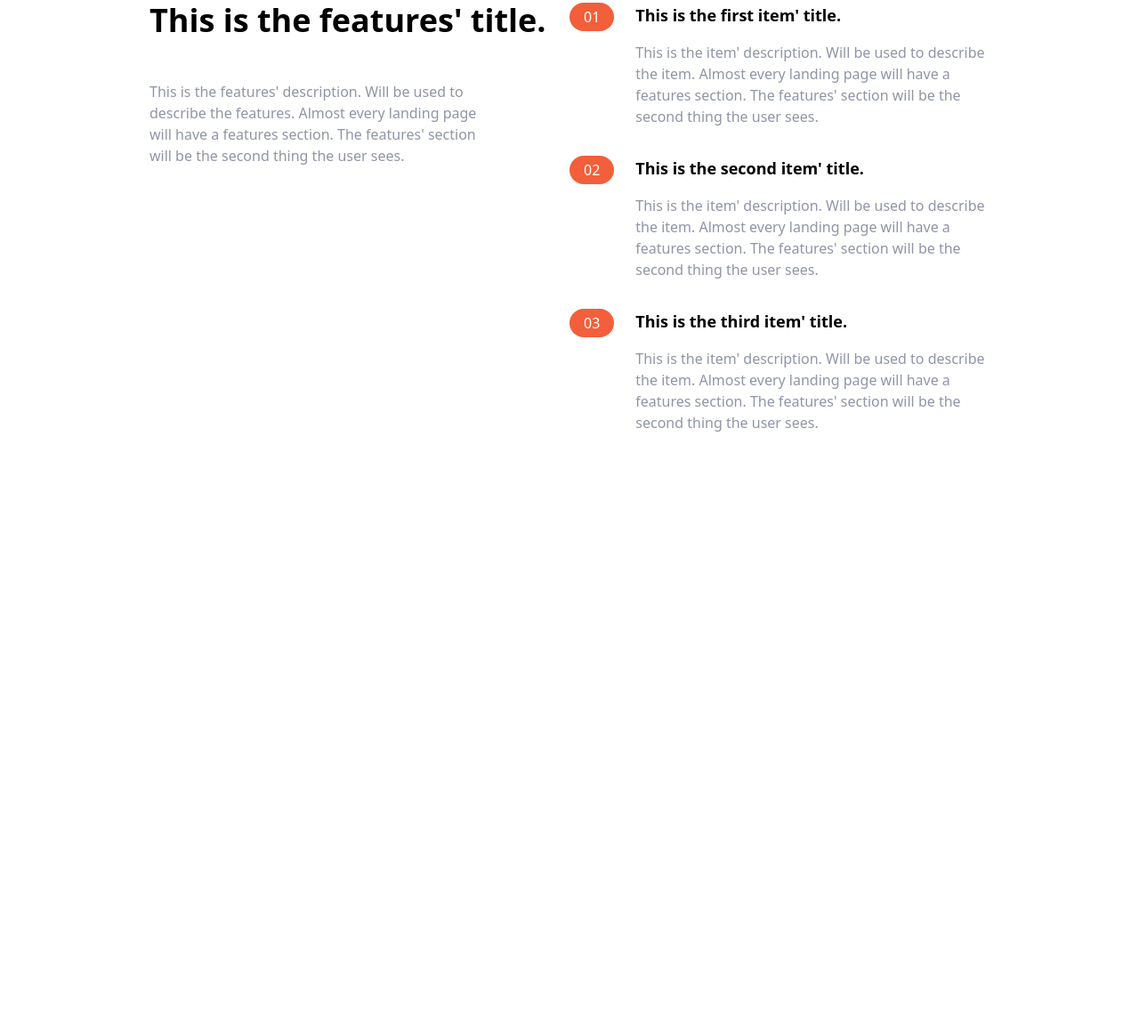
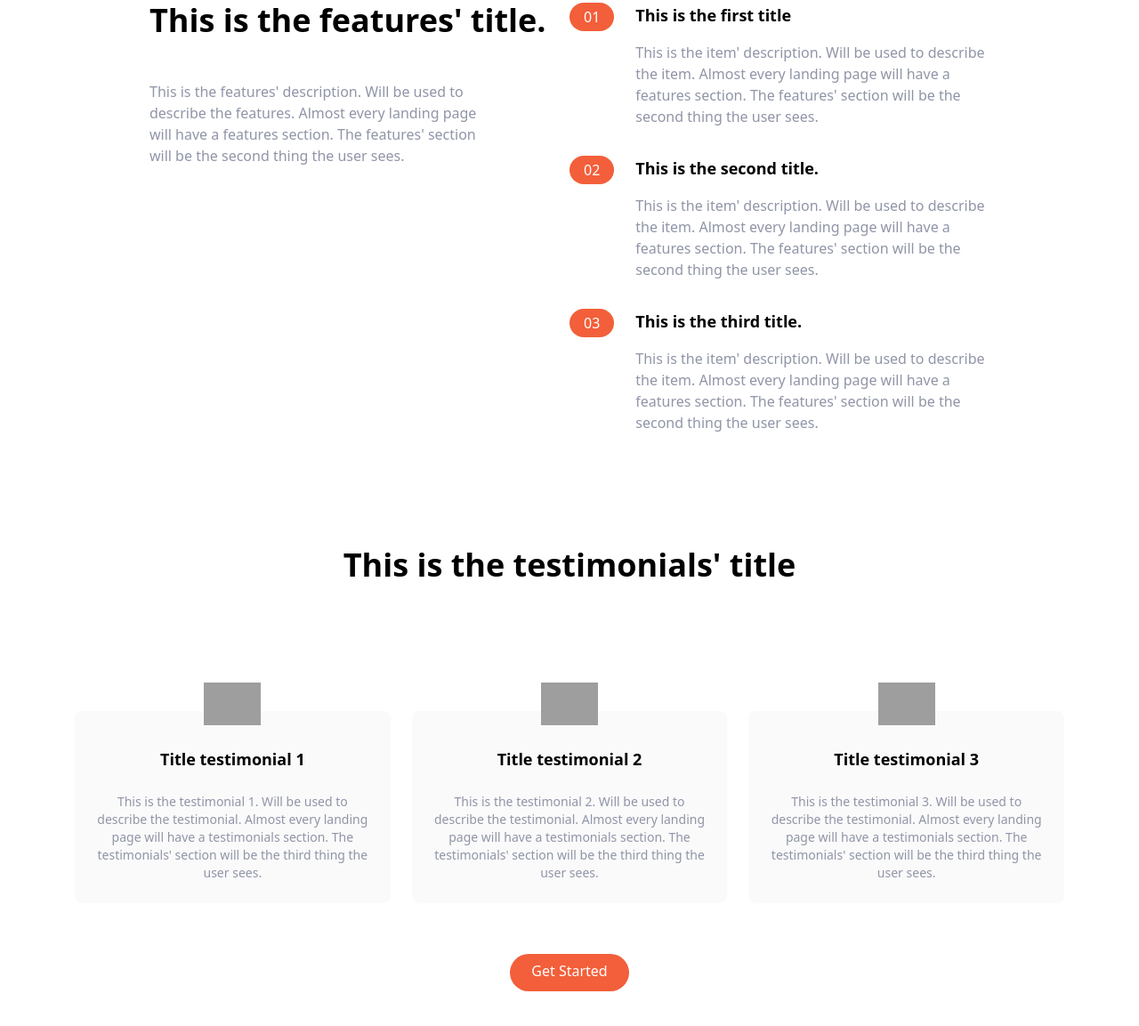
Before and after one commit to HermesZum/Tailwind-Manage-Landing-Page, a website: page index.html in a window 1280 px wide. Shown: the part 941-2094 px from the top of the page at 89% size. Before the commit the page ends 1428 px from the top, so only its background shows below. Drawn offline with Linux system fonts and the light colour scheme; grey boxes are pictures that could not be loaded.

Commit message:
The Testimonials' section was created.

```diff
--- a/index.html
+++ b/index.html
@@ -87,13 +87,13 @@
                             01
                         </div>
                         <h3 class="text-base font-bold md:mb-4 md:hidden">
-                            This is first the item' title.
+                            This is first the title
                         </h3>
                     </div>
                 </div>
                 <div>
                     <h3 class="hidden md:mb-4 text-lg font-bold md:block">
-                        This is the first item' title.
+                        This is the first title
                     </h3>
                     <p class="text-darkGrayishBlue">
                         This is the item' description.
@@ -112,13 +112,13 @@
                             02
                         </div>
                         <h3 class="text-base font-bold md:mb-4 md:hidden">
-                            This is the second item' title.
+                            This is the second title
                         </h3>
                     </div>
                 </div>
                 <div>
                     <h3 class="hidden md:mb-4 text-lg font-bold md:block">
-                        This is the second item' title.
+                        This is the second title.
                     </h3>
                     <p class="text-darkGrayishBlue">
                         This is the item' description.
@@ -137,13 +137,13 @@
                             03
                         </div>
                         <h3 class="text-base font-bold md:mb-4 md:hidden">
-                            This is the third item' title.
+                            This is the third title.
                         </h3>
                     </div>
                 </div>
                 <div>
                     <h3 class="hidden md:mb-4 text-lg font-bold md:block">
-                        This is the third item' title.
+                        This is the third title.
                     </h3>
                     <p class="text-darkGrayishBlue">
                         This is the item' description.
@@ -157,5 +157,76 @@
     </div>
 </section>
 <!-- End Features Section -->
+<!-- Testimonials Section -->
+<section id="testimonials">
+    <!--- Container -->
+    <div class="max-w-6xl px-5 mx-auto mt-32 text-center">
+        <!--- Heading -->
+        <h2 class="text-4xl font-bold text-center">
+            This is the testimonials' title
+        </h2>
+        <!--- Testimonials' Container -->
+        <div class="flex flex-col mt-24 md:flex-row md:space-x-6">
+            <!--- Testimonial 1 -->
+            <div class="flex flex-col items-center p-6 mt-12 space-y-6 rounded-lg bg-veryLightGray md:w-1/3">
+                <!-- Image -->
+                <img src="img/avatar-shanai.png" alt="avatar-1" class="w-16 -mt-14 ">
+                <!-- Title -->
+                <h5 class="text-lg font-bold">
+                    Title testimonial 1
+                </h5>
+                <!-- Text -->
+                <p class="text-sm text-darkGrayishBlue">
+                    This is the testimonial 1.
+                    Will be used to describe the testimonial.
+                    Almost every landing page will have a testimonials section.
+                    The testimonials' section will be the third thing the user sees.
+                </p>
+            </div>
+            <!--- Testimonial 2 -->
+            <div class="flex flex-col items-center p-6 mt-12 space-y-6 rounded-lg bg-veryLightGray md:w-1/3">
+                <!-- Image -->
+                <img src="img/avatar-ali.png" alt="avatar-1" class="w-16 -mt-14 ">
+                <!-- Title -->
+                <h5 class="text-lg font-bold">
+                    Title testimonial 2
+                </h5>
+                <!-- Text -->
+                <p class="text-sm text-darkGrayishBlue">
+                    This is the testimonial 2.
+                    Will be used to describe the testimonial.
+                    Almost every landing page will have a testimonials section.
+                    The testimonials' section will be the third thing the user sees.
+                </p>
+            </div>
+            <!--- Testimonial 3 -->
+            <div class="flex flex-col items-center p-6 mt-12 space-y-6 rounded-lg bg-veryLightGray md:w-1/3">
+                <!-- Image -->
+                <img src="img/avatar-anisha.png" alt="avatar-1" class="w-16 -mt-14 ">
+                <!-- Title -->
+                <h5 class="text-lg font-bold">
+                    Title testimonial 3
+                </h5>
+                <!-- Text -->
+                <p class="text-sm text-darkGrayishBlue">
+                    This is the testimonial 3.
+                    Will be used to describe the testimonial.
+                    Almost every landing page will have a testimonials section.
+                    The testimonials' section will be the third thing the user sees.
+                </p>
+            </div>
+        </div>
+        <!--- End Testimonials' Container -->
+        <!--- Button -->
+        <div class="my-16">
+            <a href="#" class="p-3 px-6 pt-2 text-white bg-brightRed rounded-full baseline hover:bg-brightRedLight">
+                Get Started
+            </a>
+        </div>
+        <!--- End Button -->
+    </div>
+    <!--- End Container -->
+</section>
+<!-- End Testimonials Section -->
 </body>
 </html>
```
Also changed, not shown: css/main.css.
